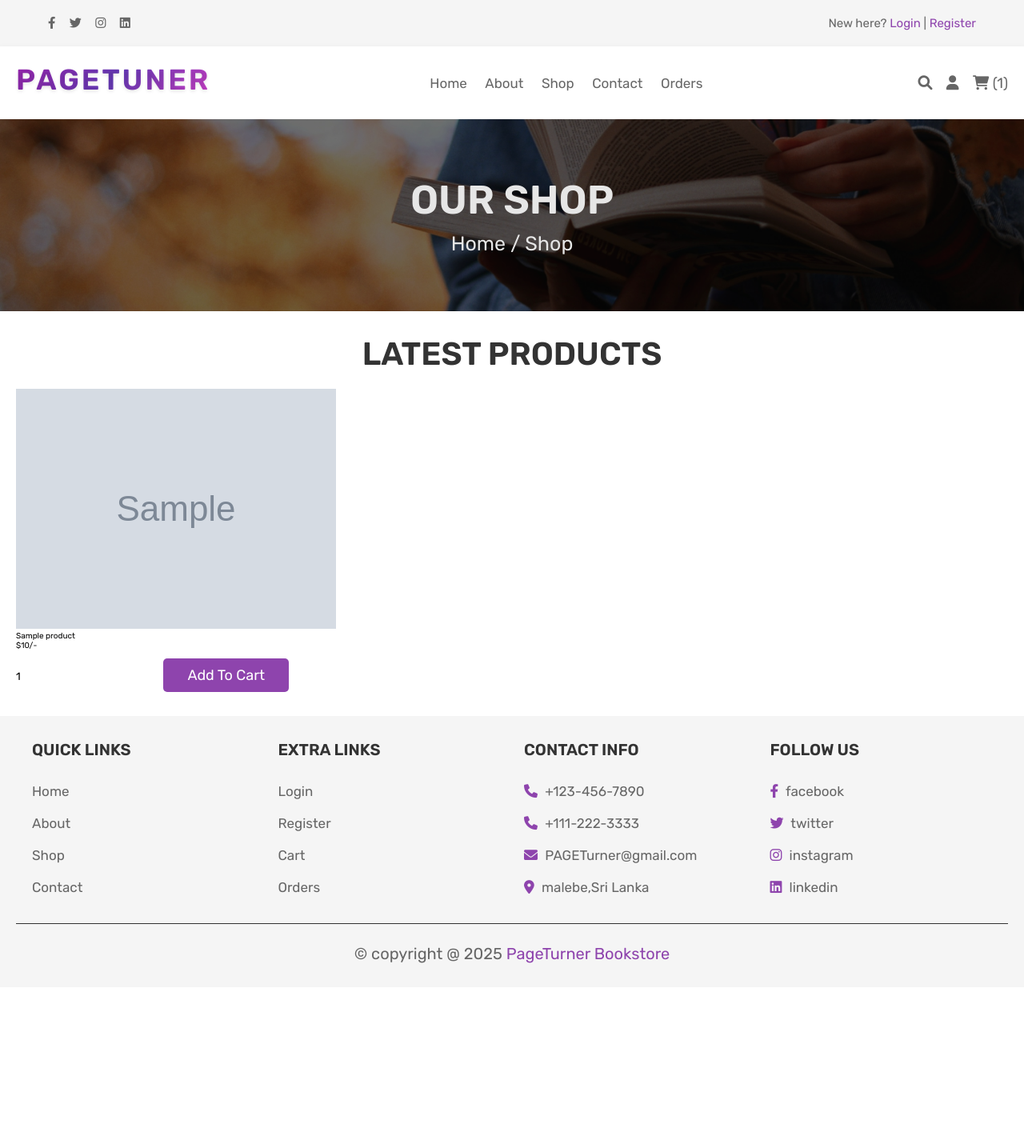
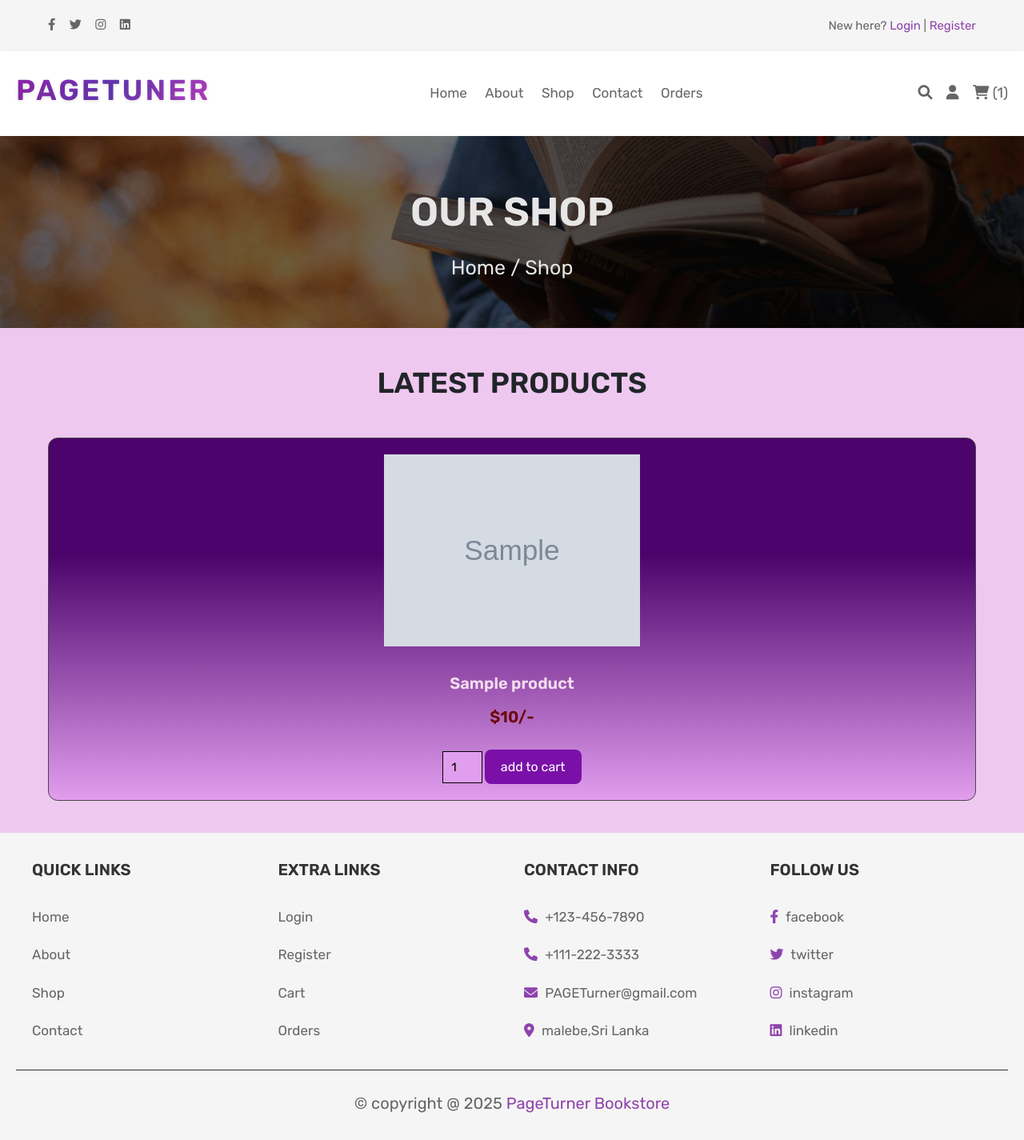
Before and after one commit to Sashika-Dilmina/Book-store, a PHP site: page /shop.php in a window 1280 px wide. Shown: the whole page at 80% size. Before the commit the page ends 1204 px from the top, so only its background shows below. Run offline with PHP 8.4, Linux system fonts and the light colour scheme; the visitor is signed in with stand-in values (Sample User, id 1); tables that the repository leaves empty hold one stand-in row (values such as "Sample post"); grey boxes marked "Sample" are stand-in pictures.

Commit message:
shop.css

```diff
--- /dev/null
+++ b/css/shop.css
@@ -0,0 +1,131 @@
+@import url(./global.css);
+* {
+  margin: 0;
+  padding: 0;
+  box-sizing: border-box;
+  font-family: 'Poppins', sans-serif;
+}
+
+body {
+  background-color: #efc8ef;
+  color: #333;
+  line-height: 1.6;
+}
+
+.products {
+  padding: 40px 20px;
+  max-width: 1200px;
+  margin: 0 auto;
+}
+
+.products .title {
+  text-align: center;
+  font-size: 36px;
+  margin-bottom: 40px;
+  color: #212529;
+}
+
+.box-container {
+  display: grid;
+  grid-template-columns: repeat(auto-fit, minmax(200px, 1fr));
+  gap: 15px;
+}
+.box-container:hover {
+  transform: translateY(-3px);
+}
+
+.boxtype {
+  background: linear-gradient(180deg, #4c036b 32% ,#e19eee 100%);
+  border: 1px solid #464646;
+  border-radius: 12px;
+  padding: 20px;
+  text-align: center;
+  transition: box-shadow 0.3s;
+}
+
+.image {
+  width: 100%;
+  height: 240px;
+  padding: 15px -50px;
+  object-fit: contain;
+  margin-bottom: 15px;
+}
+
+.image:hover {
+  transform: translateY(-5px);
+}
+
+.name {
+  font-size: 20px;
+  font-weight: 600;
+  color: rgb(243, 222, 239);
+  margin: 10px 0;
+}
+
+.price {
+  font-size: 20px;
+  font-weight: 600;
+  color: #6d0808;
+  margin: 10px 0;
+}
+
+.qty {
+  width: 50px;
+  color: black;
+  background-color: #e19eee;
+  font-size: 15px;
+  font-weight: 600px;
+  border: 1px solid black;
+  padding-left: 2px;
+  padding: 10px;
+  margin-top: 10px;
+
+}
+
+.submitbtn {
+  display: inline-block;
+  margin-top: 15px;
+  padding: 12px 20px;
+  row-gap: 5px;
+  background-color: #7a10a7;
+  color: #fff;
+  border: none;
+  cursor: pointer;
+  border-radius: 8px;
+  font-size: 16px;
+  transition: background-color 0.3s;
+}
+
+.submitbtn:hover {
+  background-color: #42075b;
+}
+
+.empty {
+  text-align: center;
+  font-size: 18px;
+  color: #888;
+  margin-top: 20px;
+}
+
+@media (max-width: 768px) {
+  .heading h3 {
+    font-size: 24px;
+  }
+
+  .products .title {
+    font-size: 28px;
+  }
+
+  .boxtype {
+    padding: 15px;
+  }
+
+  .btn {
+    font-size: 14px;
+    padding: 8px 16px;
+  }
+
+  .image {
+    height: 180px;
+  }
+}
--- a/shop.php
+++ b/shop.php
@@ -42,7 +42,7 @@ if(isset($_POST['add_to_cart'])){
    <link rel="stylesheet" href="https://cdnjs.cloudflare.com/ajax/libs/font-awesome/6.0.0/css/all.min.css">
 
    <!-- custom css file link  -->
-   <link rel="stylesheet" href="css/style.css">
+   <link rel="stylesheet" href="css/shop.css">
 
 </head>
 <body>
@@ -65,15 +65,15 @@ if(isset($_POST['add_to_cart'])){
          if(mysqli_num_rows($select_products) > 0){
             while($fetch_products = mysqli_fetch_assoc($select_products)){
       ?>
-     <form action="" method="post" class="box">
-      <img class="image" src="uploaded_img/<?php echo $fetch_products['image']; ?>" alt="">
+     <form action="" method="post" class="boxtype">
+      <img class="image" src="uploaded_img/<?php echo $fetch_products['image']; ?>" alt="image">
       <div class="name"><?php echo $fetch_products['name']; ?></div>
       <div class="price">$<?php echo $fetch_products['price']; ?>/-</div>
       <input type="number" min="1" name="product_quantity" value="1" class="qty">
       <input type="hidden" name="product_name" value="<?php echo $fetch_products['name']; ?>">
       <input type="hidden" name="product_price" value="<?php echo $fetch_products['price']; ?>">
       <input type="hidden" name="product_image" value="<?php echo $fetch_products['image']; ?>">
-      <input type="submit" value="add to cart" name="add_to_cart" class="btn">
+      <input type="submit" value="add to cart" name="add_to_cart" class="submitbtn">
      </form>
       <?php
          }
```
